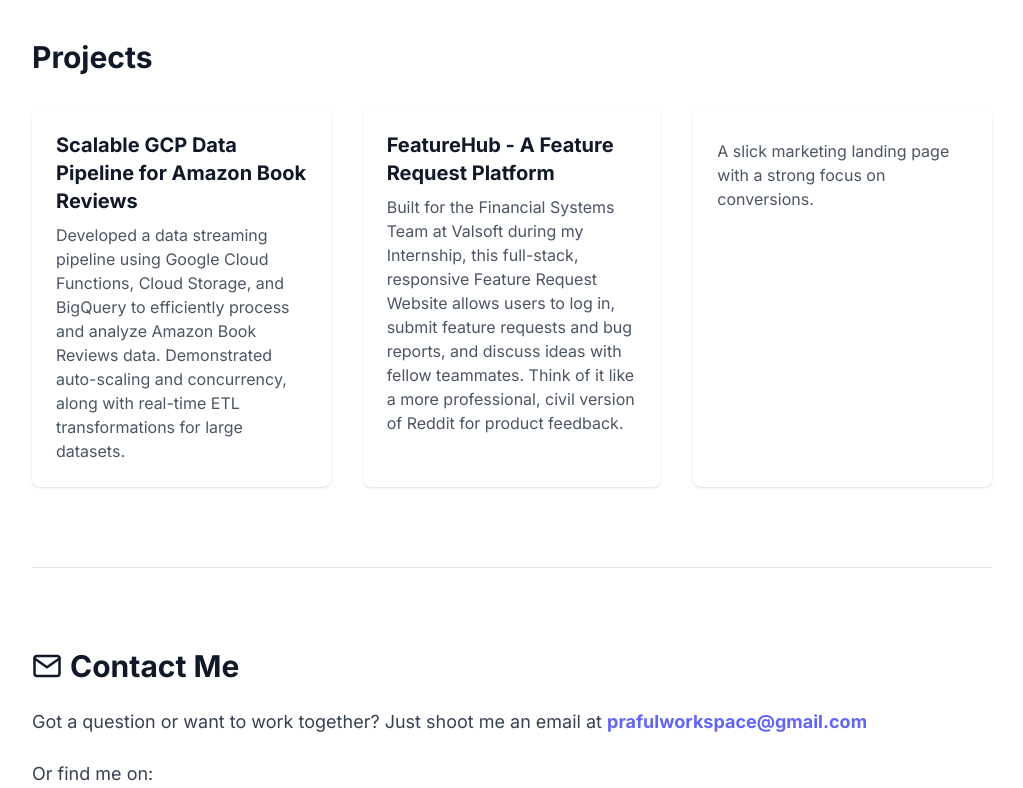
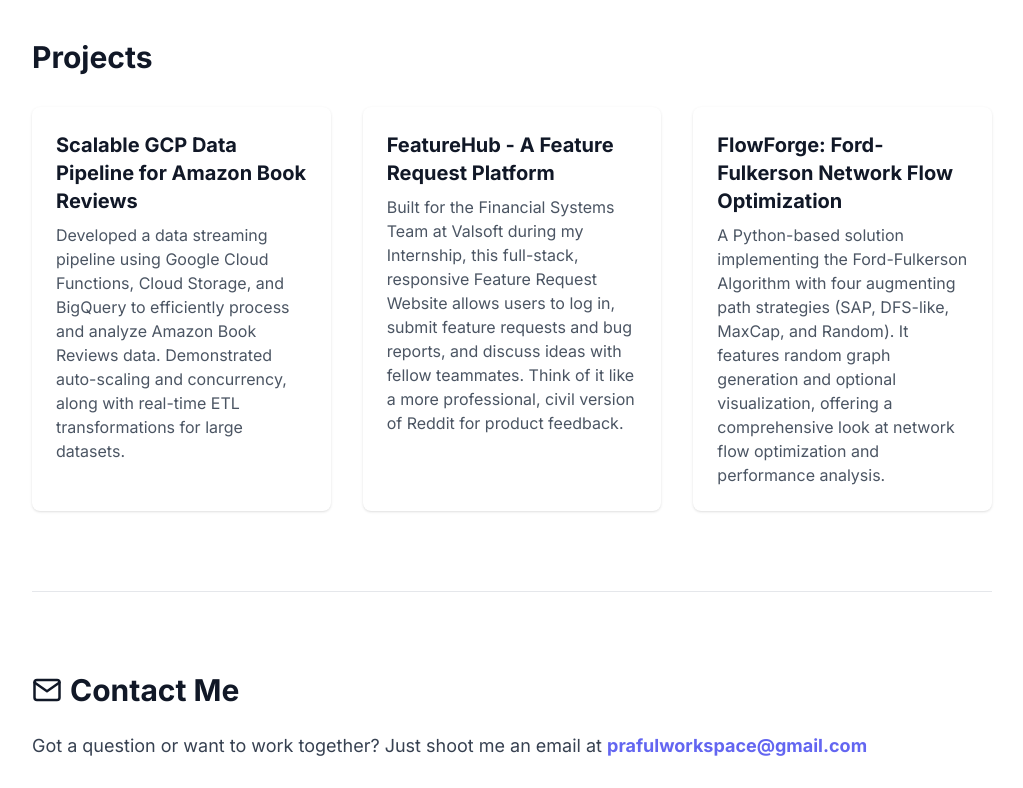
Before and after one commit to prafulnair/prafulnair.github.io, a React (Vite) app: page / in a window 1280 px wide. Shown: the part 1300-2088 px from the top of the page, without its empty margins (128-1151 px from the left). Built offline with nearby package versions, Linux system fonts and the light colour scheme.

Commit message:
Updated 3rd Project Details

```diff
--- a/src/components/MarqueeBanner.tsx
+++ b/src/components/MarqueeBanner.tsx
@@ -6,7 +6,8 @@ const MarqueeBanner: React.FC = () => {
       {/* The scrolling text container */}
       <div className="whitespace-nowrap animate-marquee">
         <span className="mr-8">Work in Progress</span>
-        <span className="mr-8">Heads up! My Portfolio Website is undergoing complete overhaul -- because I believe in continuous improvement. Dont let this stop you from reaching out. Please feel free to drop a message on LinkedIn or at prafulworkspac@gmail.com</span>
+        <span className="mr-8">Heads up! My portfolio website is getting a major overhaul—because I believe in continuous improvement.
+        Don’t let that stop you from reaching out. Feel free to message me on LinkedIn or email me at prafulworkspace@gmail.com!</span>
         {/* <span className="mr-8">Things are work in progress!</span> */}
         {/* Repeat or modify the messages as desired */}
       </div>
--- a/src/components/Projects.tsx
+++ b/src/components/Projects.tsx
@@ -14,8 +14,8 @@ const Projects: React.FC = () => {
       link: '#'
     },
     {
-      title: '',
-      description: 'A slick marketing landing page with a strong focus on conversions.',
+      title: 'FlowForge: Ford-Fulkerson Network Flow Optimization',
+      description: 'A Python-based solution implementing the Ford-Fulkerson Algorithm with four augmenting path strategies (SAP, DFS-like, MaxCap, and Random). It features random graph generation and optional visualization, offering a comprehensive look at network flow optimization and performance analysis.',
       link: '#'
     },
   ];
```
